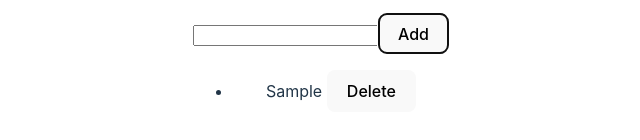
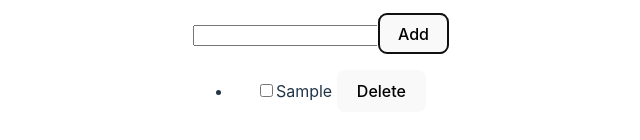
Before and after one commit to johanblupojr/react-todo-list, a React (Vite) app: page / in a window 1280 px wide. Both pictures are taken after typing "Sample" into the empty fields and a click on the button "Add". Shown: the part 392-532 px from the top of the page, without its empty margins (319-959 px from the left). Built offline with nearby package versions, Linux system fonts and the light colour scheme.

Commit message:
added checkbox

```diff
--- a/src/Components/TodoList/index.jsx
+++ b/src/Components/TodoList/index.jsx
@@ -32,7 +32,7 @@ function TodoList() {
       </form>
       <ul>
         {todos.map((todo, index) => (
-          <li key={index}>
+          <li key={index}><input type='checkbox'/>
             {todo}{' '}
             <button onClick={() => handleTodoDelete(index)}>Delete</button>
           </li>
```
